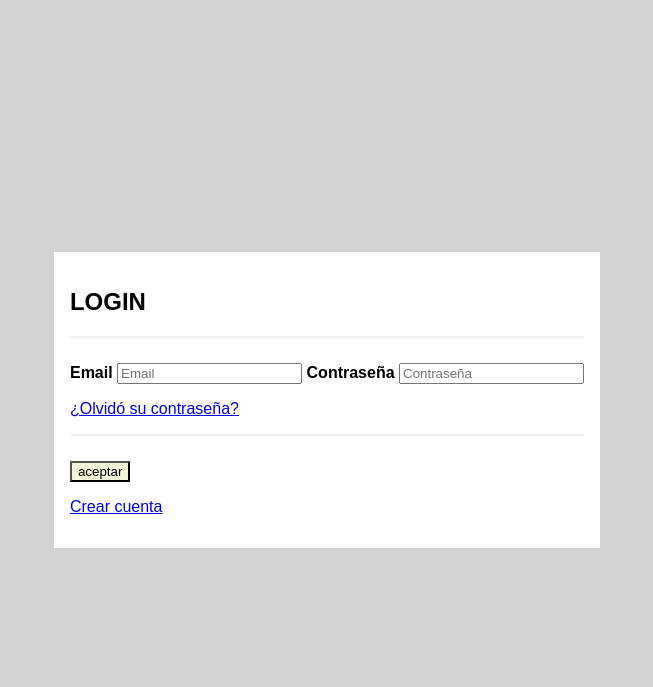
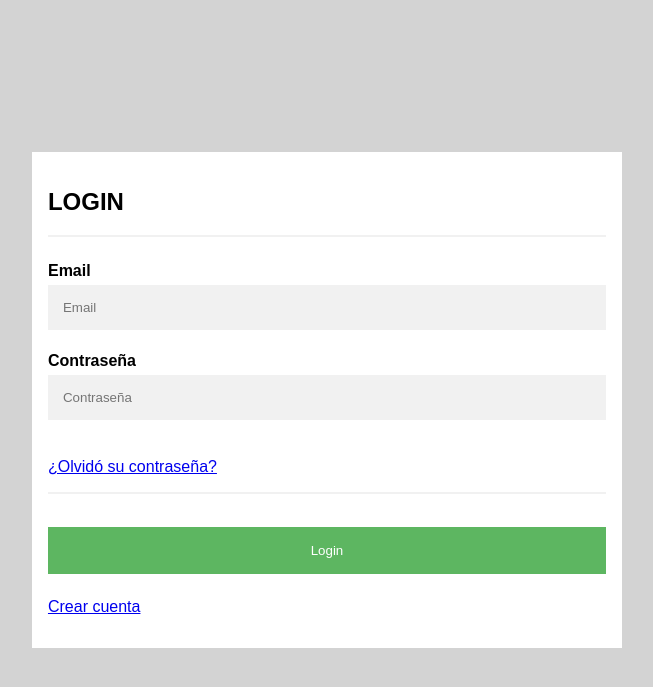
Before and after one commit to JavierBH/IS2, a Flask app: page /login in a window 1280 px wide. Shown: the top 687 px of the page, without its empty margins (313-966 px from the left). Run offline with Flask 2, Linux system fonts and the light colour scheme.

Commit message:
Updated login botton

```diff
--- a/static/css/login.css
+++ b/static/css/login.css
@@ -25,7 +25,39 @@ body{
 .login{
     background-color: aqua;
 }
+
 .center{
     padding: 16px;
     background-color: white;
 }
+
+/* Full-width input fields */
+input[type=text], input[type=password] {
+    width: 100%;
+    padding: 15px;
+    margin: 5px 0 22px 0;
+    display: inline-block;
+    border: none;
+    background: #f1f1f1;
+  }
+
+  input[type=text]:focus, input[type=password]:focus {
+    background-color: #ddd;
+    outline: none;
+  }
+
+  /* Set a style for the submit button */
+  .accept {
+    background-color: #4CAF50;
+    color: white;
+    padding: 16px 20px;
+    margin: 8px 0;
+    border: none;
+    cursor: pointer;
+    width: 100%;
+    opacity: 0.9;
+  }
+
+  .accept:hover {
+    opacity: 1;
+  }
--- a/templates/login.html
+++ b/templates/login.html
@@ -30,8 +30,7 @@
         </div>
 
         <hr>
-        <button class="accept" style="background-color: beige;">
-        aceptar
+        <button type="submit" class="accept">Login</button>
         </button>
 
         <div class="create">
```
